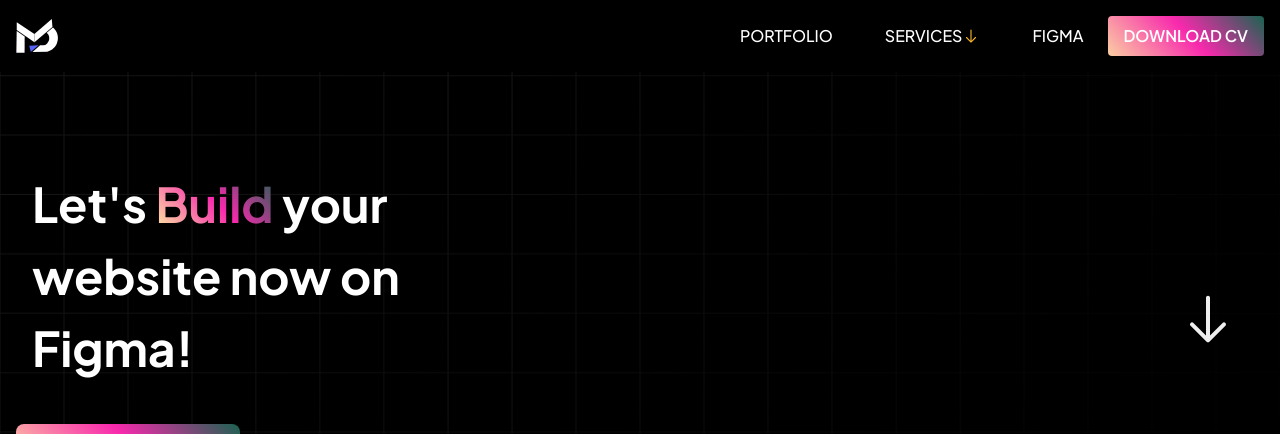
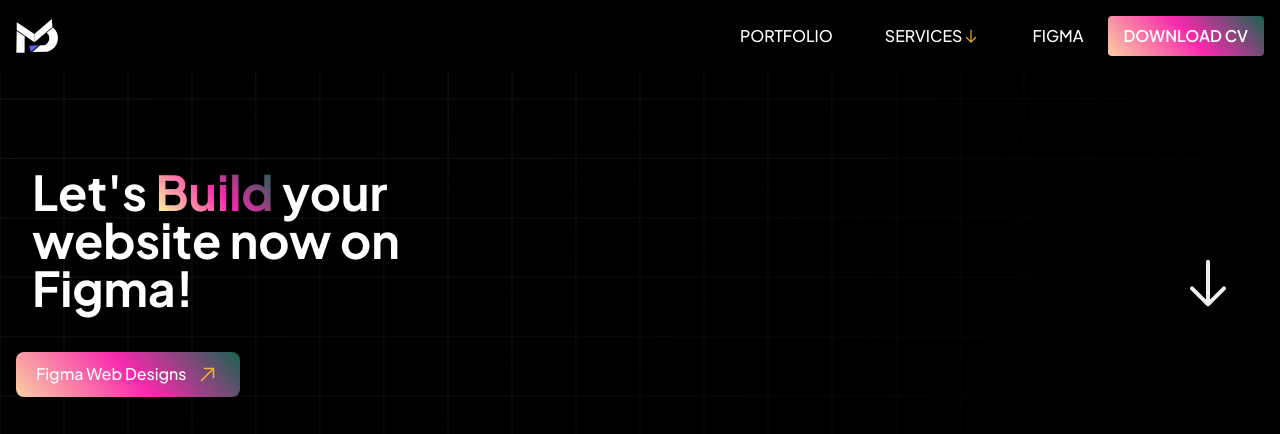
Before and after one commit to MarjonDoping/marj_portfolio, a React (Vite) app in the folder marjportfolio/marj-portfolio/: page /portfolio in a window 1280 px wide. Shown: the top 434 px of the page. Built offline with nearby package versions, Linux system fonts and the light colour scheme.

Commit message:
line height

```diff
--- a/marjportfolio/marj-portfolio/src/Page/PortfolioHeroPage.jsx
+++ b/marjportfolio/marj-portfolio/src/Page/PortfolioHeroPage.jsx
@@ -17,7 +17,7 @@ const PortfolioHeroPage = () => {
         <div className="w-1/2 pl-100">
           {/* <img src="/images/Multiplayer1.png" alt="Background" className="absolute inset-40 object-cover h-12 opacity-100 animate-move" /> */}
           <div className="px-8">
-            <h1 className="text-mh1 items-center text-white font-bold mb-4 ">
+            <h1 className="text-mh1 items-center text-white font-bold mb-4 leading-none">
               Let's{" "}
               <span
                 style={{
--- a/marjportfolio/marj-portfolio/src/Page/WebDesignHeroPage.jsx
+++ b/marjportfolio/marj-portfolio/src/Page/WebDesignHeroPage.jsx
@@ -20,7 +20,7 @@ const WebDesignHeroPage = () => {
         {/* Left Column */}
         <div className="w-1/2  pl-100">
           <div className="px-8">
-            <h1 className="text-mh1 items-center text-white font-bold mb-4 ">
+            <h1 className="text-mh1 items-center text-white font-bold mb-4 leading-none">
               Let's{" "}
               <span
                 style={{
--- a/marjportfolio/marj-portfolio/src/Page/WordpressHeroPage.jsx
+++ b/marjportfolio/marj-portfolio/src/Page/WordpressHeroPage.jsx
@@ -15,7 +15,7 @@ const WordpressHeroPage = () => {
       <div className="w-1/2  pl-100">
         <div className="px-8">
 
-          <h1 className="text-mh1 items-center text-white font-bold mb-4 ">"Ready to <span style={{
+          <h1 className="text-mh1 items-center text-white font-bold mb-4 leading-none ">"Ready to <span style={{
         display: 'inline-block',
         backgroundImage: 'linear-gradient(142deg, #002268 2.02%, #A1D3FF 110.76%)',
         WebkitBackgroundClip: 'text',
```
